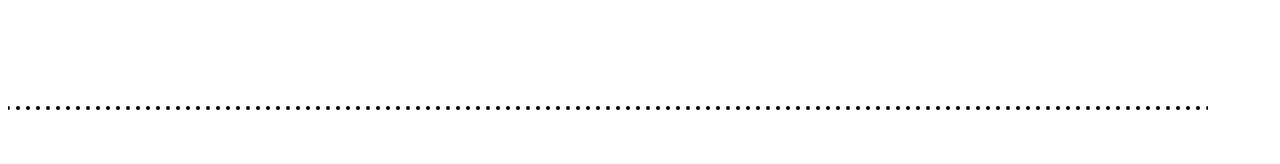
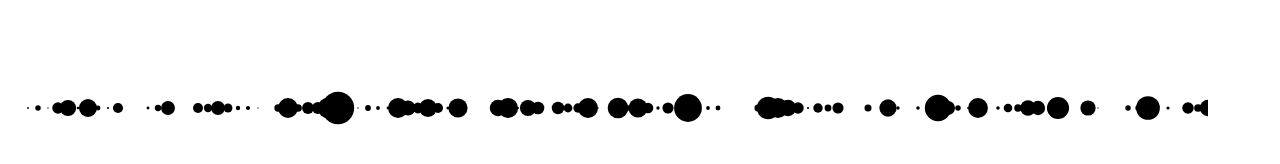
Before and after one commit to wj-kang/learning-D3.js, a plain HTML site: page d3-start-to-finish-code/step4/index.html in a window 1280 px wide. Drawn offline with Linux system fonts and the light colour scheme.

Commit message:
step4 - draw data

```diff
--- a/d3-start-to-finish-code/step4/index.html
+++ b/d3-start-to-finish-code/step4/index.html
@@ -1,7 +1,7 @@
 <!DOCTYPE html>
 <html lang="en">
   <head>
-    <meta charset="utf-8">
+    <meta charset="utf-8" />
     <title>Energy mix by Country 2015</title>
   </head>
 
--- a/d3-start-to-finish-code/step4/js/main.js
+++ b/d3-start-to-finish-code/step4/js/main.js
@@ -1,21 +1,39 @@
 let data;
+
+const radiusScale = d3
+  .scaleSqrt() //
+  .domain([0, 100])
+  .range([0, 20]);
 
 function update() {
   d3.select('#chart')
     .selectAll('circle')
     .data(data)
     .join('circle')
-        .attr('cx', function(d, i) {
+    .attr('cx', function (d, i) {
       return i * 10;
     })
     .attr('cy', 100)
-        .attr('r', 2);
+    .attr('r', (d) => radiusScale(d.renewable));
 }
 
 function dataIsReady(csv) {
   data = csv;
+  console.log(data);
   update();
 }
 
-d3.csv('data/data.csv')
-    .then(dataIsReady);
+function csvRowConverter(row) {
+  const res = {};
+  Object.keys(row).forEach((key) => {
+    if (key === 'name' || key === 'id') {
+      res[key] = row[key];
+    } else {
+      res[key] = parseFloat(row[key]);
+    }
+  });
+
+  return res;
+}
+
+d3.csv('data/data.csv', csvRowConverter).then(dataIsReady);
```
Lines whose indentation alone changed are shown as unchanged.
